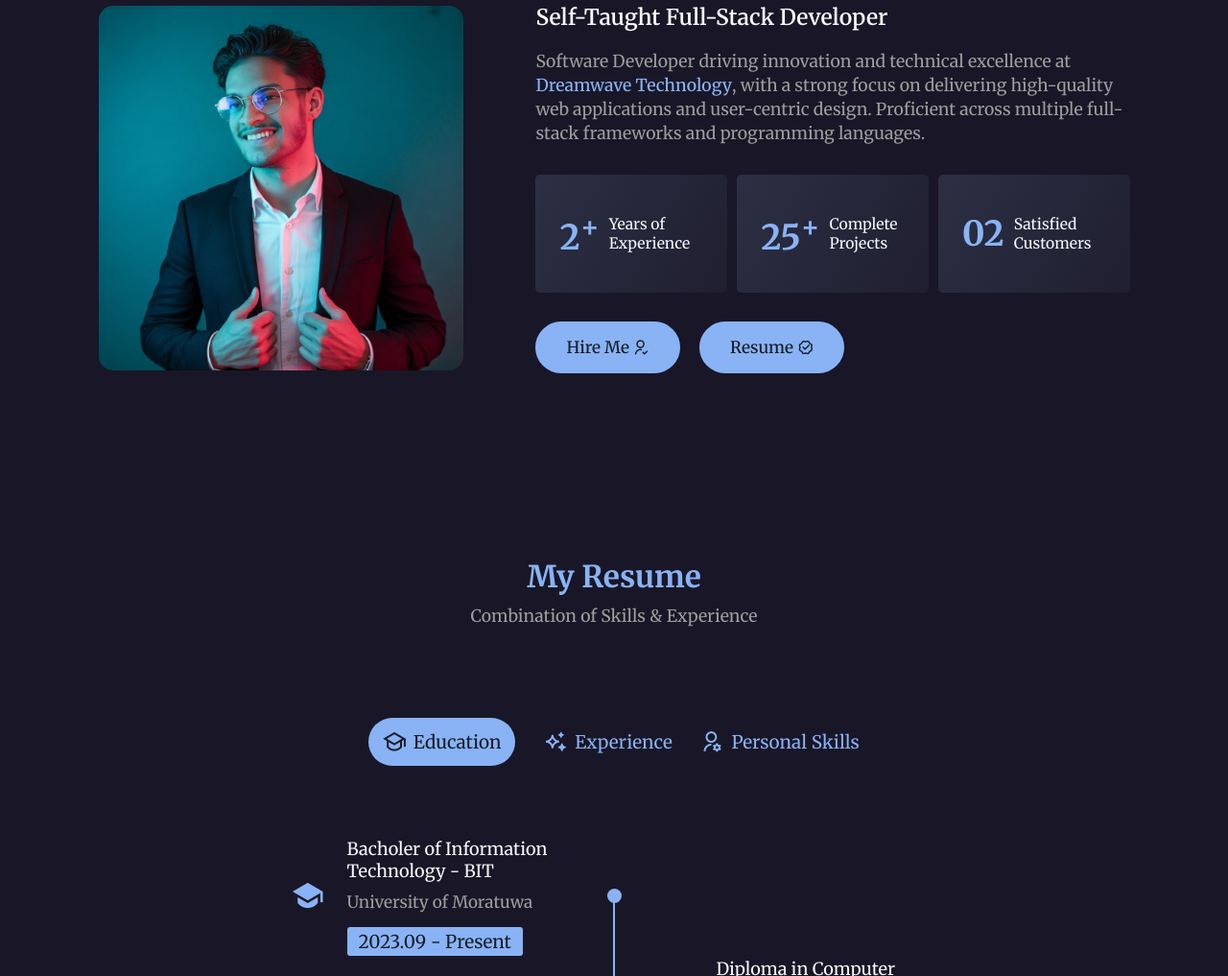
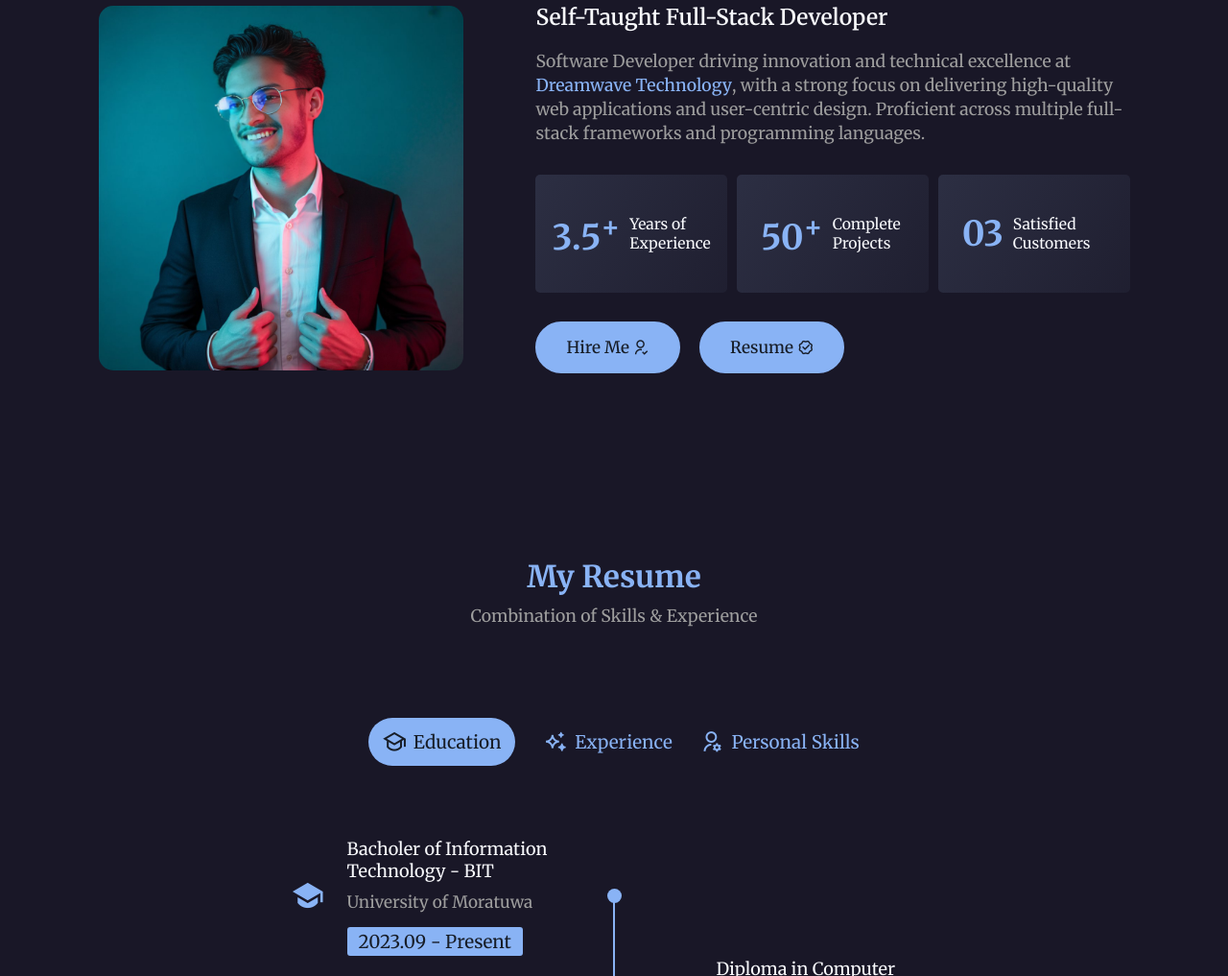
Before and after one commit to WINODH-PRASANNA/My-Portfolio, a plain HTML site: page index.html in a window 1280 px wide. Shown: the part 1076-2093 px from the top of the page at 96% size. Drawn offline with nearby package versions, Linux system fonts and the light colour scheme.

Commit message:
Update index.html

```diff
--- a/index.html
+++ b/index.html
@@ -146,15 +146,15 @@
               </div>
               <div class="pro-list">
                 <div class="pro-card">
-                  <span>2<sup>+</sup></span>
+                  <span>3.5<sup>+</sup></span>
                   <p>Years of Experience</p>
                 </div>
                 <div class="pro-card">
-                  <span>25<sup>+</sup></span>
+                  <span>50<sup>+</sup></span>
                   <p>Complete Projects</p>
                 </div>
                 <div class="pro-card">
-                  <span>02</span>
+                  <span>03</span>
                   <p>Satisfied Customers</p>
                 </div>
               </div>
```
